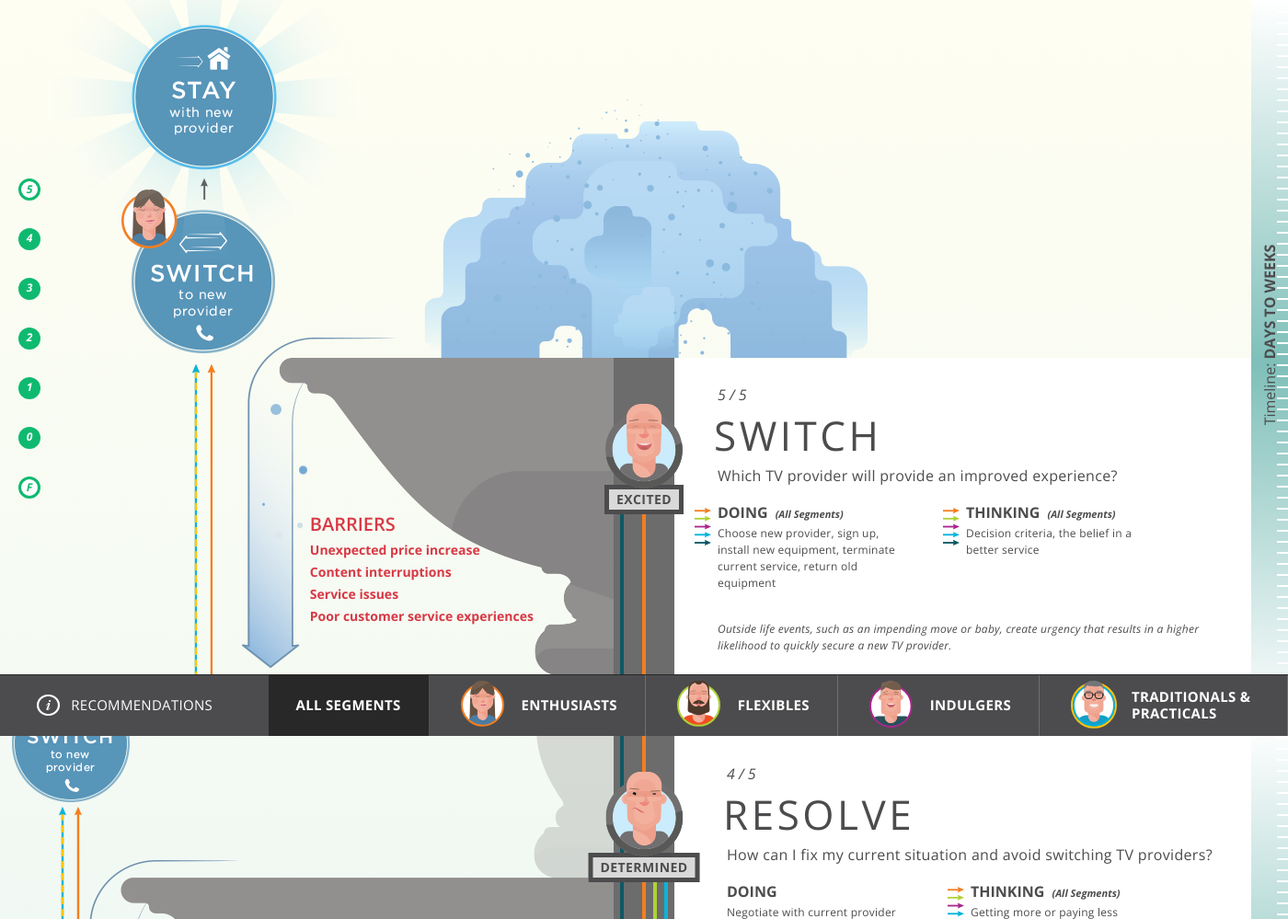
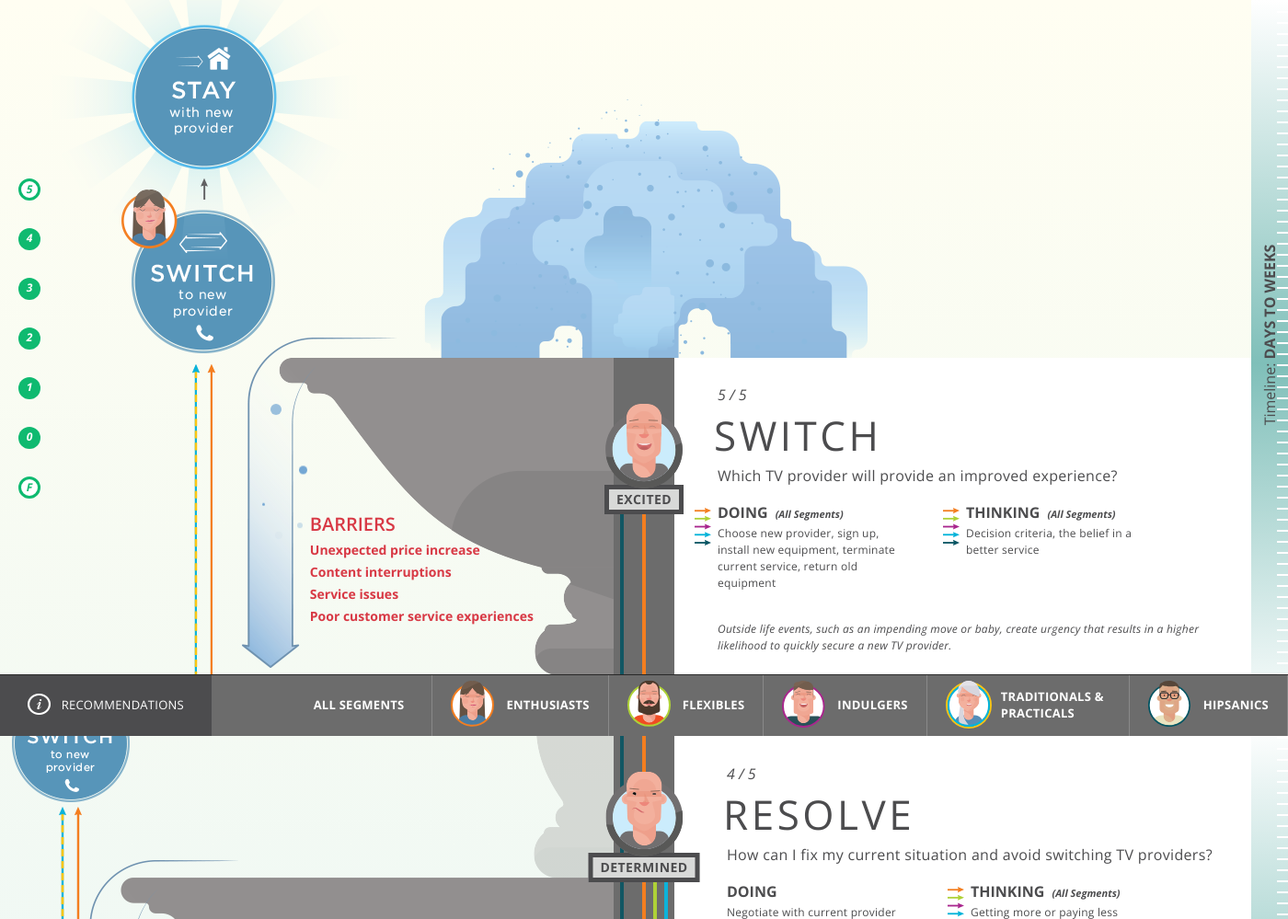
Before and after one commit to EggStrategy/dish-path-purchase, a PHP site: page / in a window 1400 px wide. Shown: the top 999 px of the page at 92% size. Run offline with PHP 8.4, Linux system fonts and the light colour scheme; some libraries are stand-ins or nearby versions.

Commit message:
Update Trad Icon / Add Hisp Icon / Update Stage Footer

```diff
--- a/assets/css/application.css
+++ b/assets/css/application.css
@@ -195,7 +195,13 @@ em {
 .icon-traditionals {
   width: 51px;
   height: 52px;
-  background: url('/assets/images/icon-traditionals.svg?1408637448') no-repeat;
+  background: url('/assets/images/icon-traditionals.svg?1411502071') no-repeat;
+}
+
+.icon-hispanics {
+  width: 47px;
+  height: 50px;
+  background: url('/assets/images/icon-hispanics.svg?1411500751') no-repeat;
 }
 
 [class*="icon-mood-"] {
@@ -1148,12 +1154,13 @@ a {
   bottom: 0;
   z-index: 50;
   width: 100%;
-  background: #4c4c4e;
+  min-width: 1400px;
+  background: #6c6c6c;
   border-top: 1px solid #282828;
 }
 .stage-footer a {
-  font-size: 15px;
-  font-size: 0.9375rem;
+  font-size: 13px;
+  font-size: 0.8125rem;
   display: block;
   float: left;
   color: #fff;
@@ -1165,8 +1172,8 @@ a {
   position: relative;
   float: left;
   height: 66px;
-  margin-left: 20px;
-  padding: 20px 20px 0 20px;
+  padding: 20px 30px 0 30px;
+  background: #4c4c4e;
 }
 .recomend-link:hover {
   background: #282828;
@@ -1197,15 +1204,15 @@ a {
 .segment-nav a {
   position: relative;
   height: 66px;
-  padding: 20px 30px 0 100px;
+  padding: 20px 20px 0 80px;
   border-right: 1px solid rgba(255, 255, 255, 0.2);
   font-weight: 700;
 }
 .segment-nav a:first-child {
   padding: 20px 30px;
 }
-.segment-nav a:last-child {
-  max-width: 270px;
+.segment-nav a:nth-child(5) {
+  max-width: 220px;
   padding-top: 14px;
   line-height: 18px;
 }
@@ -1214,7 +1221,7 @@ a {
 }
 .segment-nav [class*="icon-"] {
   position: absolute;
-  left: 34px;
+  left: 20px;
   top: 6px;
 }
 
--- a/assets/js/scripts.js
+++ b/assets/js/scripts.js
@@ -69,63 +69,6 @@ $(function(){
 
   }
 
- /*
-  sectionHeight = function() {
-
-    var windowHeight = $(window).height();
-    var section = $('section');
-    var stageCol = $('[class^="col-"]');
-
-    section.css('min-height', windowHeight);
-    $(section).not('.stage-5').find(stageCol).css('min-height', windowHeight);
-
-  }
-
-
- $('#fullpage').fullpage({
-    paddingBottom: '66px',
-    scrollingSpeed: 700,
-    easing: 'swing',
-    normalScrollElements: '#full-view',
-    navigation: true,
-    autoScrolling: false,
-    verticalCentered: false,
-    resize: false,
-
-    navigationTooltips: ['Switch', 'Resolve', 'Evaluation', 'Exploration', 'Preparation', 'Intro', 'Full View'],
-    anchors: ['stage5', 'stage4', 'stage3', 'stage2', 'stage1', 'intro', 'full-view'],
-
-    afterLoad: function(anchorLink, index){
-
-      if(anchorLink == 'stage1'){
-        $('.stage-1 .triggers').addClass('fadeInUp animated');
-      }
-
-      if(anchorLink == 'stage2'){
-        $('.stage-2 .triggers').addClass('fadeInUp animated');
-      }
-
-      if(anchorLink == 'stage3'){
-        $('.stage-3 .triggers').addClass('fadeInUp animated');
-      }
-
-      if(anchorLink == 'stage4'){
-        $('.stage-4 .triggers').addClass('fadeInUp animated');
-      }
-
-      if(anchorLink == 'stage5'){
-        $('.stage-5 .triggers').addClass('fadeInUp animated');
-      }
-
-    }
-
-  });
-
-  $('.slide-up-btn').click(function(){
-    $.fn.fullpage.moveSectionUp();
-  });
-*/
-
   segmentNav = function() {
 
     var navLink = $('.segment-nav a');
@@ -133,7 +76,7 @@ $(function(){
     navLink.on('click',function(e){
       e.preventDefault();
       var body = $('body');
-      var segment = $('[data-segment]');
+      var segment = $('.section [data-segment]');
       var navLinkSegment = $(this).attr('data-segment');
       var segmentData = segment.attr('data-segment');
 
--- a/assets/sass/global/_icons.scss
+++ b/assets/sass/global/_icons.scss
@@ -39,6 +39,12 @@
   width: 51px;
   height: 52px;
   background: $icon-traditionals no-repeat;
+}
+
+.icon-hispanics {
+  width: 47px;
+  height: 50px;
+  background: $icon-hispanics no-repeat;
 }
 
 // Mood Avatas
--- a/assets/sass/global/_images.scss
+++ b/assets/sass/global/_images.scss
@@ -6,6 +6,7 @@ $icon-enthusiasts:  image-url("icon-enthusiasts.svg");
 $icon-flexibles:    image-url("icon-flexibles.svg");
 $icon-indulgers:    image-url("icon-indulgers.svg");
 $icon-traditionals: image-url("icon-traditionals.svg");
+$icon-hispanics:    image-url("icon-hispanics.svg");
 
 $path-enthusiasts:  image-url("path-enthusiasts.png");
 $path-flexibles:    image-url("path-flexibles.png");
--- a/assets/sass/stage/_footer.scss
+++ b/assets/sass/stage/_footer.scss
@@ -5,11 +5,12 @@
   bottom: 0;
   z-index: 50;
   width: 100%;
-  background: $dk-grey;
+  min-width: 1400px;
+  background: $grey;
   border-top: 1px solid $black;
 
   a {
-    @include font-size(15px);
+    @include font-size(13px);
     display: block;
     float: left;
     color: #fff;
@@ -22,8 +23,8 @@
   position: relative;
   float: left;
   height: 66px;
-  margin-left: 20px;
-  padding: 20px 20px 0 20px;
+  padding: 20px 30px 0 30px;
+  background: $dk-grey;
 
   &:hover {
     background: $black;
@@ -54,7 +55,7 @@
   a {
     position: relative;
     height: 66px;
-    padding: 20px 30px 0 100px;
+    padding: 20px 20px 0 80px;
     border-right: 1px solid rgba(#fff, 0.2);
     font-weight: $bold;
 
@@ -62,8 +63,8 @@
       padding: 20px 30px;
     }
 
-    &:last-child {
-      max-width: 270px;
+    &:nth-child(5) {
+      max-width: 220px;
       padding-top: 14px;
       line-height: 18px;
     }
@@ -75,7 +76,7 @@
 
   [class*="icon-"] {
     position: absolute;
-    left: 34px;
+    left: 20px;
     top: 6px;
   }
 }
--- a/views/stage-footer.php
+++ b/views/stage-footer.php
@@ -4,10 +4,11 @@
   <a href="" class="recomend-link"><span class="icon-recommendations"></span> Recommendations</a>
 
   <nav class="segment-nav">
-    <a href="" data-segment="all" class="active">All Segments</a>
+    <a href="" data-segment="all">All Segments</a>
     <a href="" data-segment="enthusiasts"><span class="icon-enthusiasts"></span> Enthusiasts</a>
     <a href="" data-segment="flexibles"><span class="icon-flexibles"></span> Flexibles</a>
     <a href="" data-segment="indulgers"><span class="icon-indulgers"></span> Indulgers</a>
     <a href="" data-segment="traditionals"><span class="icon-traditionals"></span> Traditionals & Practicals</a>
+    <a href="" data-segment="hispanics"><span class="icon-hispanics"></span> Hipsanics</a>
   </nav>
 </footer>
```
Also changed, not shown: assets/images/icon-hispanics.svg (added), assets/images/icon-traditionals.svg.
